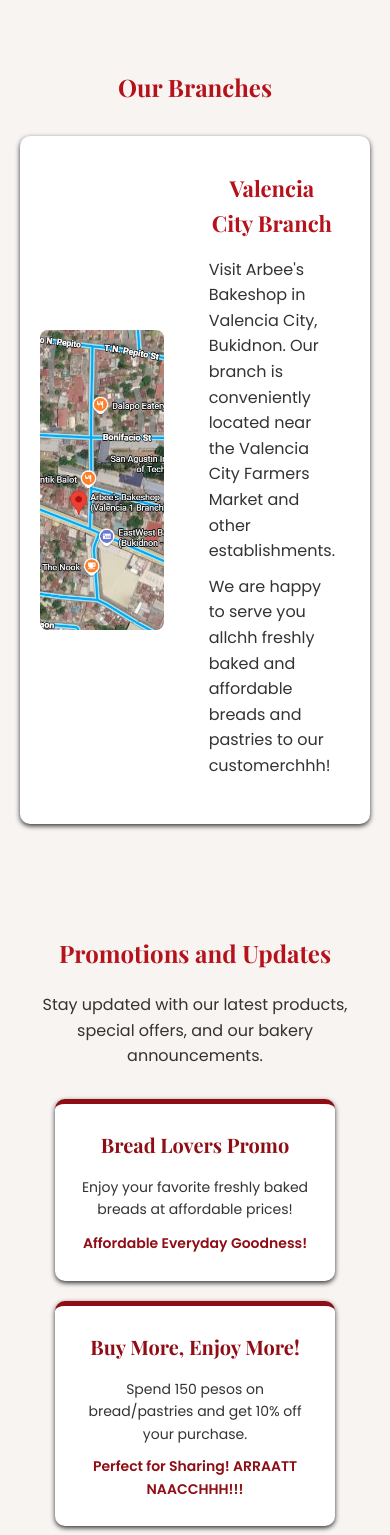
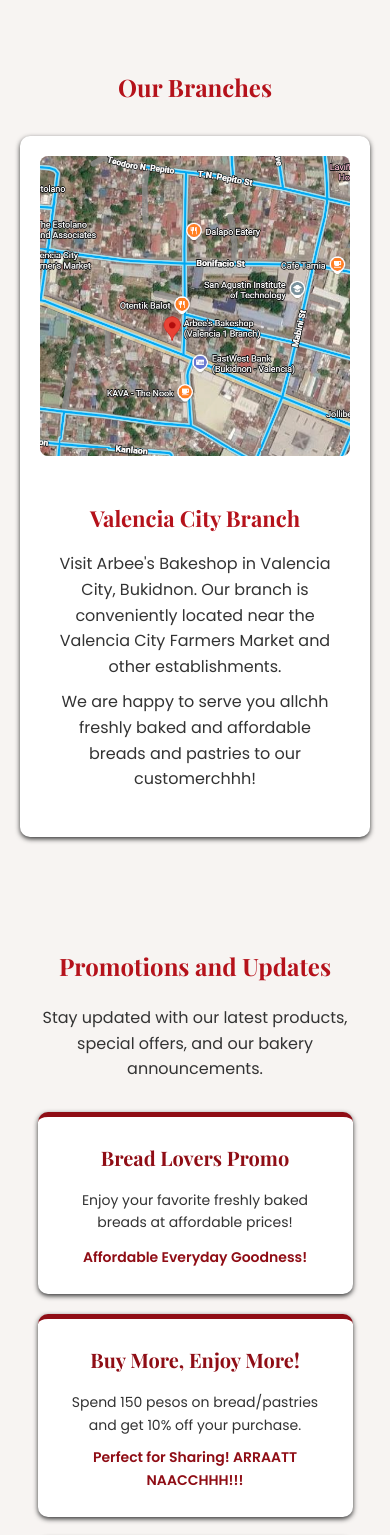
Before and after one commit to JaninnePateno/Pateno-website, a plain HTML site: page index.html in a window 390 px wide. Shown: the part 4680-6215 px from the top of the page. Drawn offline with nearby package versions, Linux system fonts and the light colour scheme.

Commit message:
18th Commit "Update Responsive code"

```diff
--- a/css/style.css
+++ b/css/style.css
@@ -309,4 +309,22 @@ footer p {
     .product-image {
         height: 220px;
     }
+    .branch-container {
+        flex-direction: column;
+        text-align: center;
+    }
+    .brand-image img {
+        height: 220px;
+    }
+    .branch-info {
+        text-align: center;
+    }
+    .promotion-container {
+        flex-direction: column;
+        align-items: center;
+    }
+    .promotion-card {
+        width: 90%;
+    }
+
 }
```
